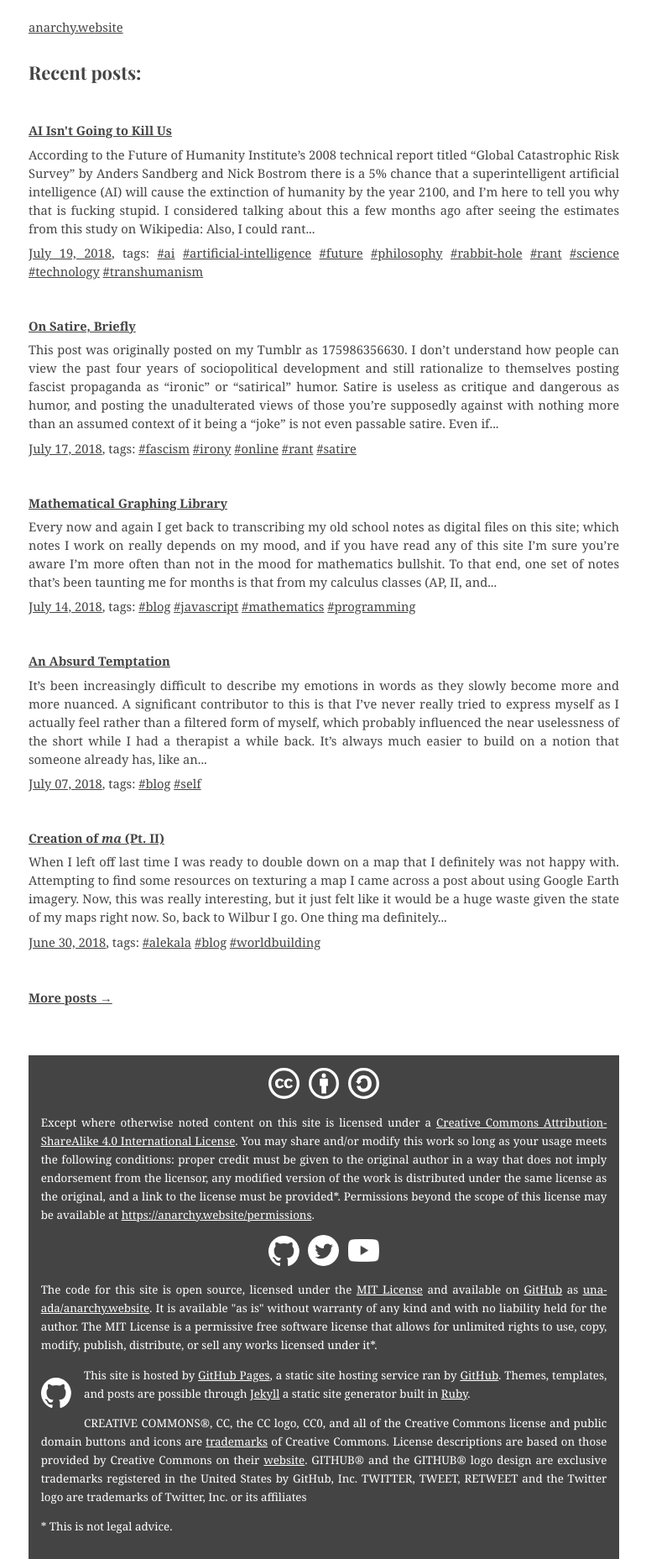
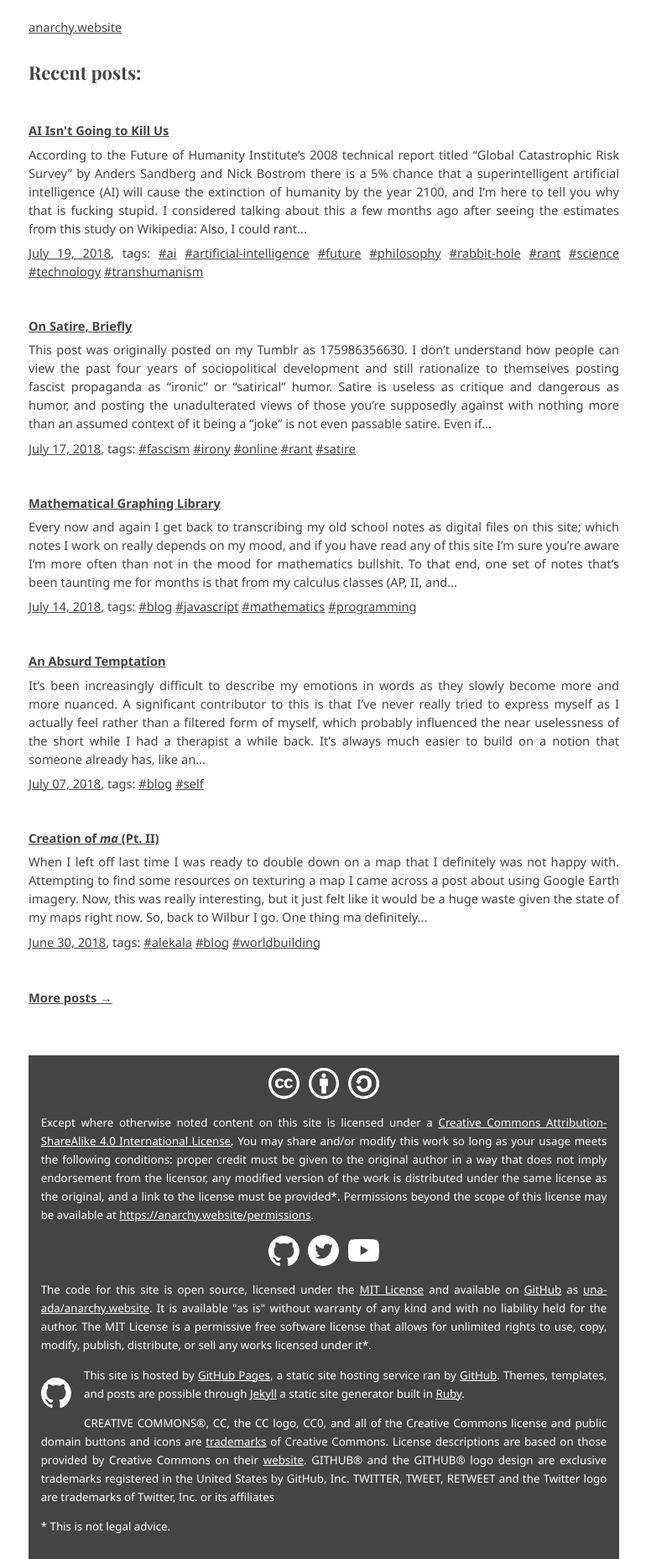
Before and after one commit to una-ada/anarchy.website, a Jekyll site: the page built from index.md, in a window 1280 px wide. Shown: the whole page at 84% size, without its empty margins (254-1024 px from the left). Built offline with Jekyll 4.4.1, drawn with Linux system fonts in a browser that asks for light colours; some web fonts are replaced.

Commit message:
Switched copy font from Noto Serif to Noto Sans

```diff
--- a/_includes/head.html
+++ b/_includes/head.html
@@ -1,7 +1,7 @@
 <head>
 	<!-- CSS -->
 	<link rel="stylesheet" href="{{ '/assets/css/style.css?v=' | append: site.github.build_revision | relative_url }}">
-    <link rel="stylesheet" href="//fonts.googleapis.com/css?family=Noto+Serif:400,400i,700,700i|Playfair+Display:700,700i&amp;subset=cyrillic,latin-ext">
+    <link rel="stylesheet" href="//fonts.googleapis.com/css?family=Noto+Sans:400,400i,700,700i|Playfair+Display:700,700i&amp;subset=cyrillic,latin-ext">
 	<!-- Favicon -->
 	<link rel="shortcut icon" type="image/png" href="/assets/img/me.jpg"/>
 	<!-- Metadata -->
--- a/assets/css/style.scss
+++ b/assets/css/style.scss
@@ -23,7 +23,7 @@ blockquote p {
 	margin:0.5rem 0;
 }
 body {
-	font-family:'Noto Serif', 'source-han-serif-japanese', serif;
+	font-family:'Noto Sans', 'source-han-sans-japanese', sans-serif;
 	margin: 1.5rem auto 0 auto;
 	width: $width;
 }
```
